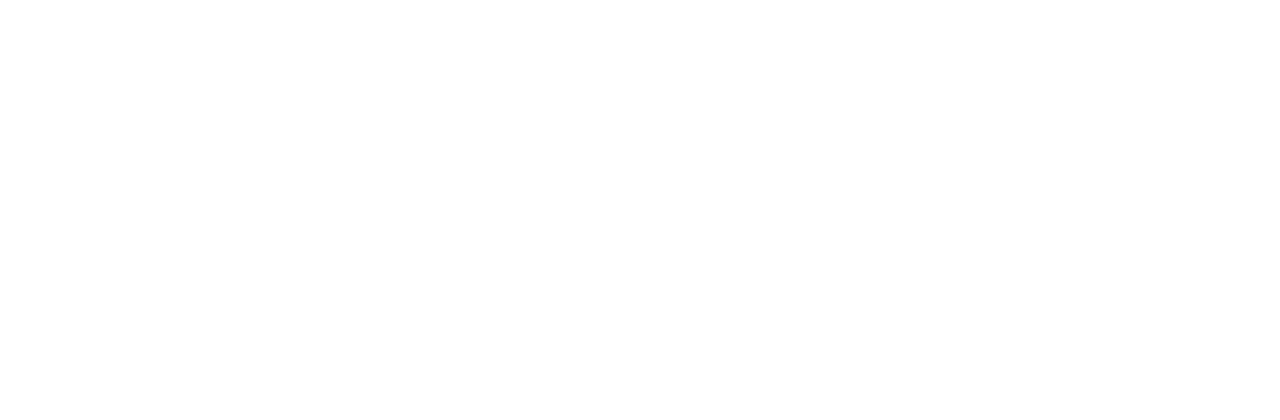
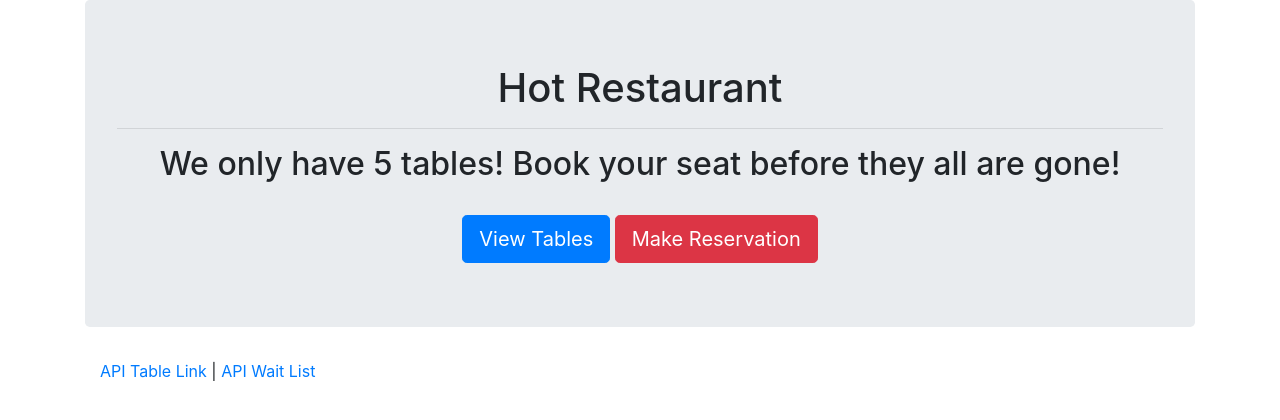
Before and after one commit to erwinangeles/HotRestaurant, a website: page views/index.html in a window 1280 px wide. Drawn offline with nearby package versions, Linux system fonts and the light colour scheme.

Commit message:
changed some html

```diff
--- a/views/index.html
+++ b/views/index.html
@@ -10,7 +10,40 @@
     <link rel="stylesheet" href="https://stackpath.bootstrapcdn.com/bootstrap/4.3.1/css/bootstrap.min.css" integrity="sha384-ggOyR0iXCbMQv3Xipma34MD+dH/1fQ784/j6cY/iJTQUOhcWr7x9JvoRxT2MZw1T" crossorigin="anonymous">
   </head>
   <body>
+    <div class="container">
 
+        <div class="jumbotron">
+          <h1 class="text-center">
+            <span class="glyphicon glyphicon-fire"></span> Hot Restaurant</h1>
+          <hr>
+          <h2 class="text-center">We only have 5 tables! Book your seat before they all are gone!</h2>
+          <br>
+
+          <div class="text-center">
+            <a href="/tables">
+              <button type="button" class="btn btn-lg btn-primary">
+                <span class="glyphicon glyphicon-list-alt"></span> View Tables</button>
+            </a>
+            <a href="/reservation">
+              <button type="button" class="btn btn-lg btn-danger">
+                <span class="glyphicon glyphicon-credit-card"></span> Make Reservation</button>
+            </a>
+          </div>
+
+        </div>
+
+        <footer class="footer">
+          <div class="container">
+            <p>
+              <a href="/api/tables">API Table Link</a> |
+              <a href="/api/waitlist">API Wait List</a>
+            </p>
+          </div>
+        </footer>
+
+      </div>
+
+      </div>
     <!-- Optional JavaScript -->
     <!-- jQuery first, then Popper.js, then Bootstrap JS -->
     <script src="https://code.jquery.com/jquery-3.3.1.slim.min.js" integrity="sha384-q8i/X+965DzO0rT7abK41JStQIAqVgRVzpbzo5smXKp4YfRvH+8abtTE1Pi6jizo" crossorigin="anonymous"></script>
```
Also changed, not shown: package.json (added, +19 -0 lines).
